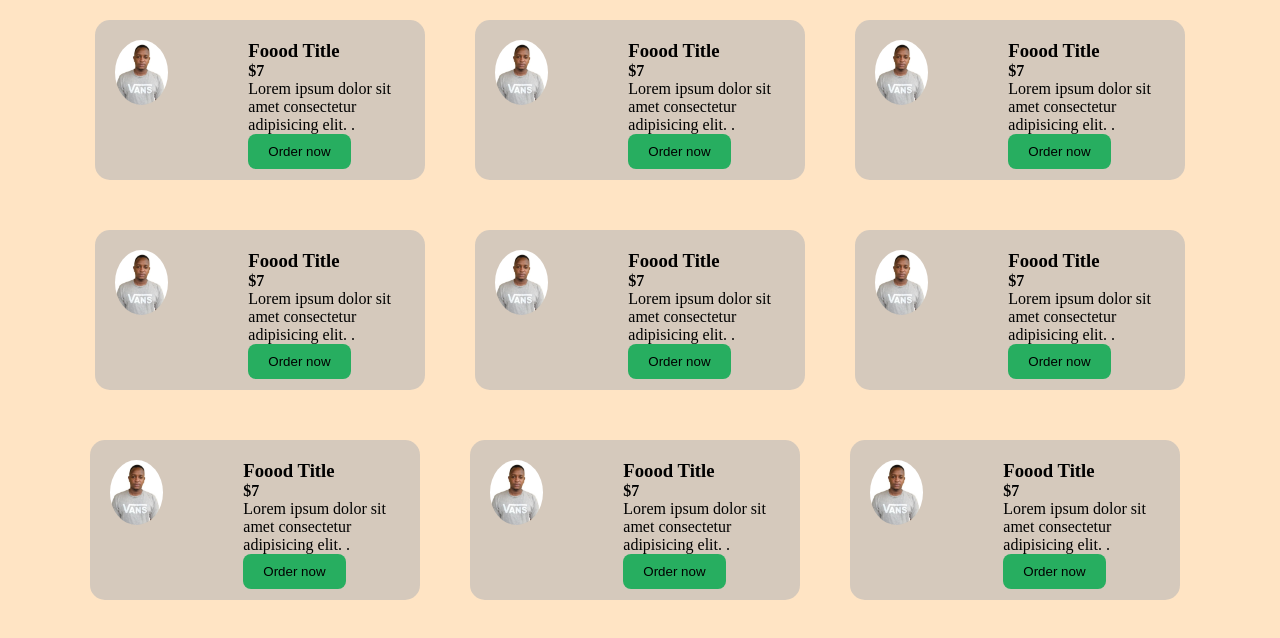
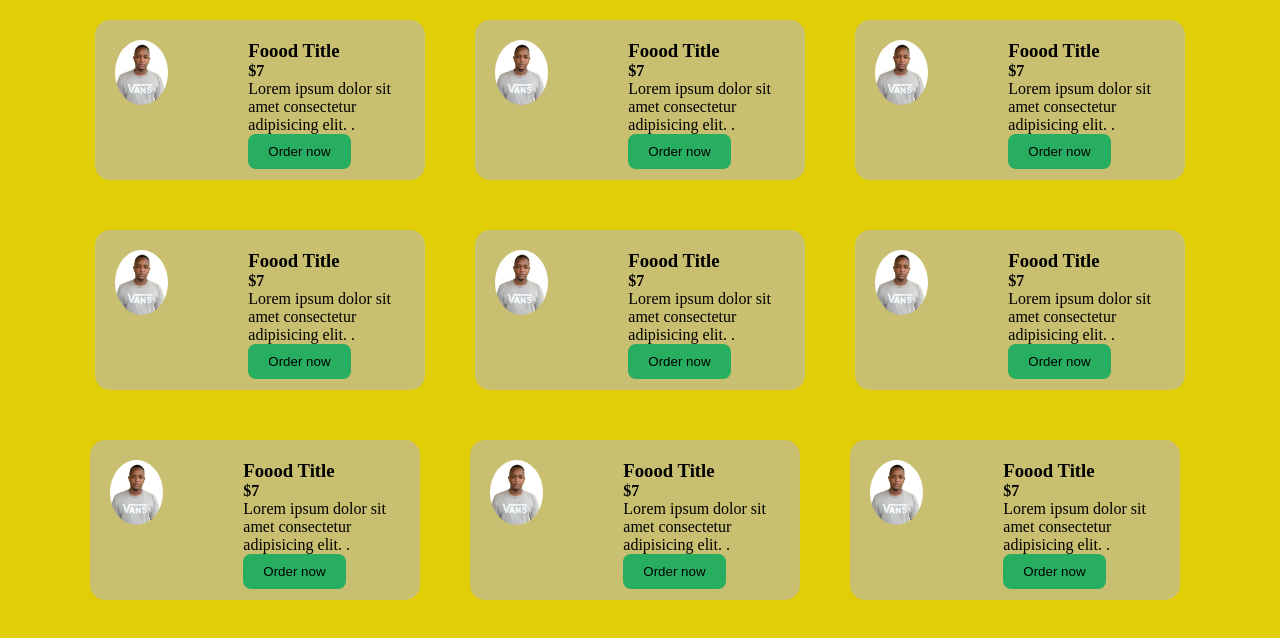
Before and after one commit to cedrickvictor/introgit, a plain HTML site: page index.html in a window 1280 px wide. Drawn offline with Linux system fonts and the light colour scheme.

Commit message:
css change
by masabo

```diff
--- a/CSS/style.css
+++ b/CSS/style.css
@@ -4,7 +4,7 @@
     box-sizing: border-box;
 }
 body{
-    background-color: bisque;
+    background-color: rgb(226, 205, 9);
 }
 .parent{
     display: flex;
```
Also changed, not shown: index.html (line endings or trailing spaces).
